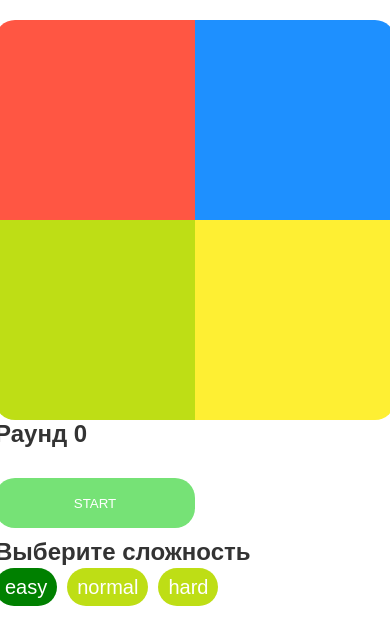
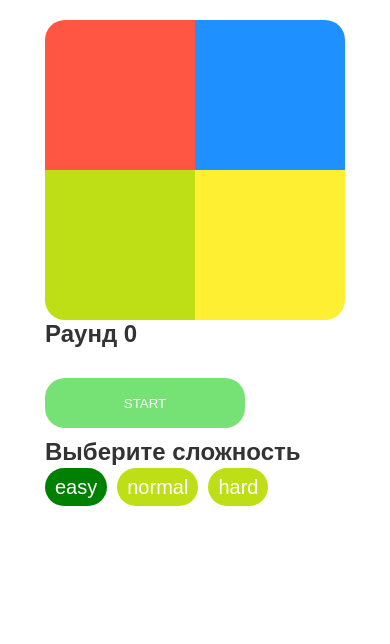
Before and after one commit to Costerhs/medods-game, a Vue app: page / in a window 390 px wide. Shown: the top 644 px of the page. Built offline with nearby package versions, Linux system fonts and the light colour scheme.

Commit message:
fix mini bug

```diff
--- a/src/components/CubesList.vue
+++ b/src/components/CubesList.vue
@@ -91,7 +91,7 @@
 
 }
 @media (max-width:500px) {
-    .cubes {
+    .cubes-list {
         width: 300px;
         height: 300px;
     }
```
